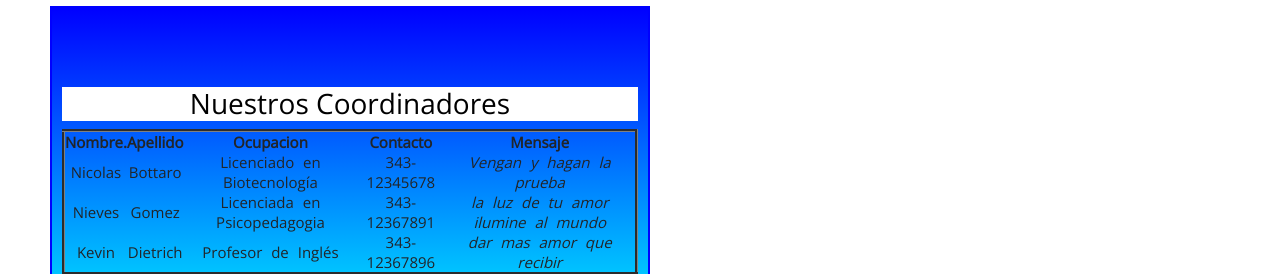
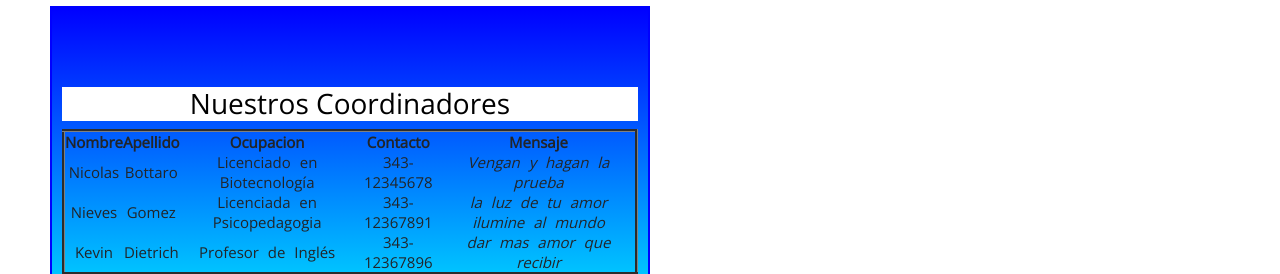
Before and after one commit to jmmz7/Apostolado-Madre-Teresa, a plain HTML site: page index.html in a window 1280 px wide. Shown: the part 1300-1574 px from the top of the page. Drawn offline with nearby package versions, Linux system fonts and the light colour scheme.

Commit message:
correccion bootstrap 1

```diff
--- a/index.html
+++ b/index.html
@@ -74,7 +74,7 @@
         <table class="table-responsive" border="3" cellpadding="2" cellspacing="2">
             <tr>
                 <!-- <tr>inicio de fila -->
-                <th>Nombre.</th>
+                <th>Nombre</th>
                 <th>Apellido</th>
                 <th>Ocupacion</th>
                 <th>Contacto</th>
```
